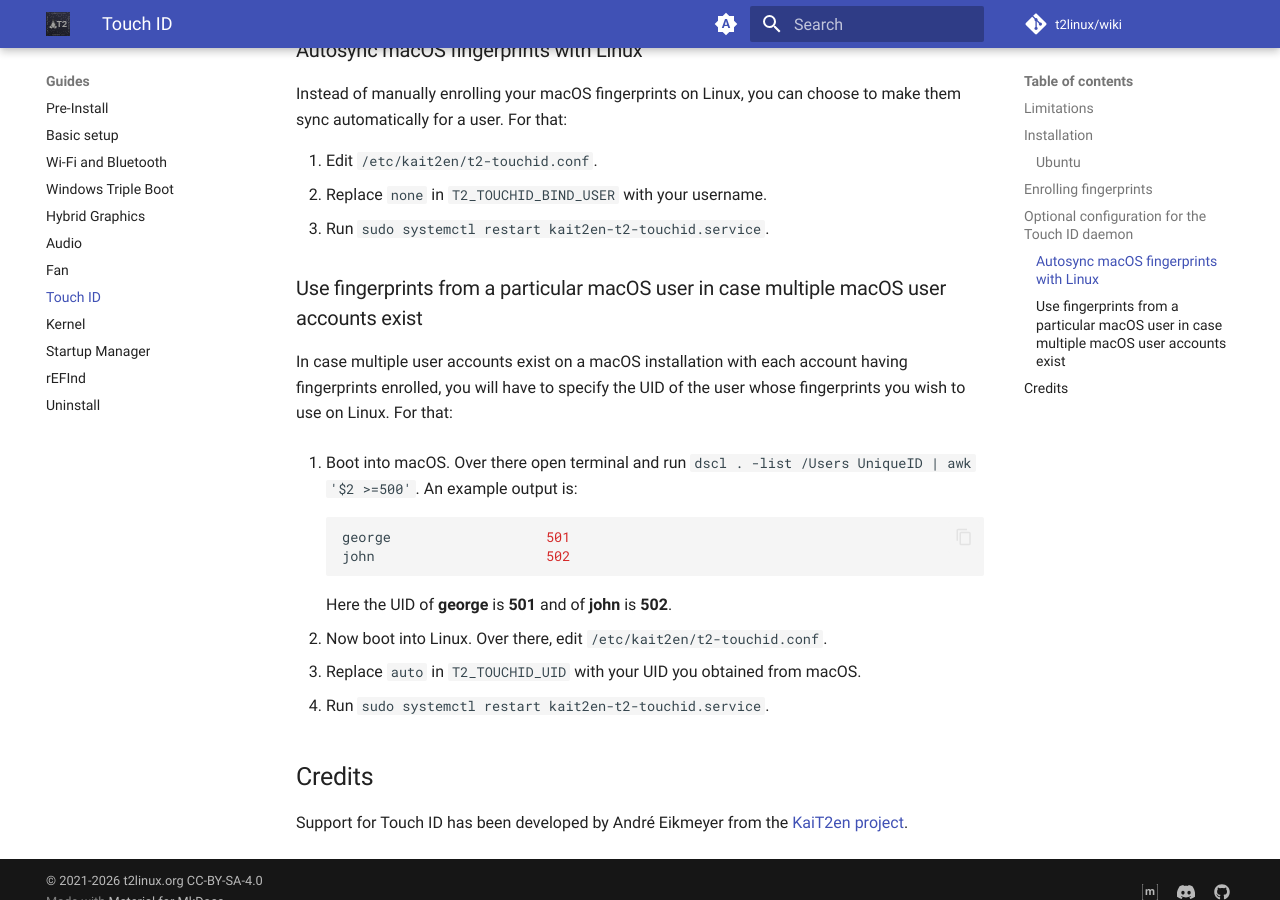
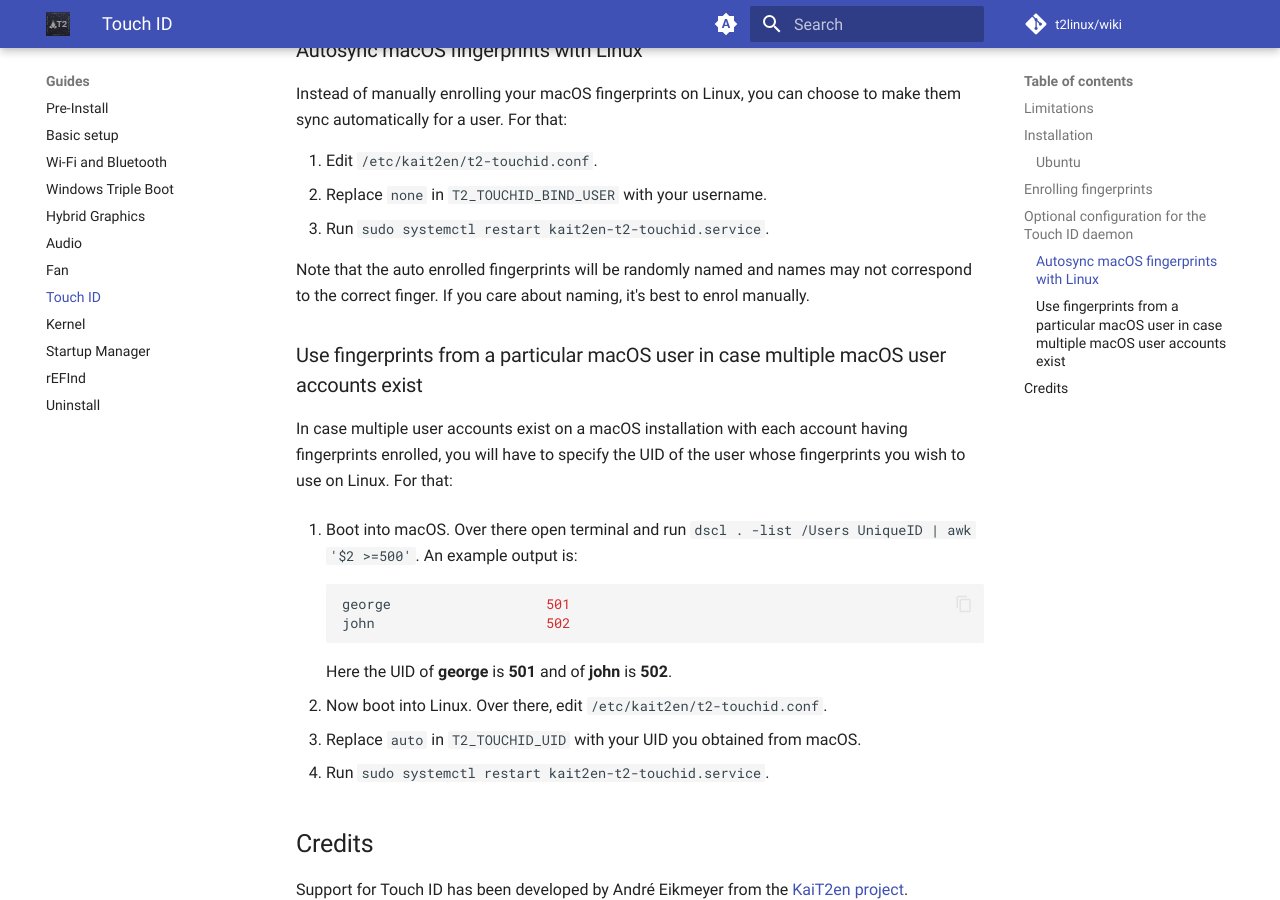
Before and after one commit to t2linux/wiki, an MkDocs documentation site: the page built from docs/guides/touchid.md, in a window 1280 px wide and 900 px high, scrolled down 1351 px. Built offline with MkDocs 1.6.1 and Material for MkDocs 9.7.7, drawn with Linux system fonts in a browser that asks for light colours; comment, search, counter and statistics services are not loaded.

Commit message:
TouchID: Clarify naming in case of auto enrol

```diff
--- a/docs/guides/touchid.md
+++ b/docs/guides/touchid.md
@@ -44,6 +44,8 @@ Instead of manually enrolling your macOS fingerprints on Linux, you can choose t
 2. Replace `none` in `T2_TOUCHID_BIND_USER` with your username.
 3. Run `sudo systemctl restart kait2en-t2-touchid.service`.
 
+Note that the auto enrolled fingerprints will be randomly named and names may not correspond to the correct finger. If you care about naming, it's best to enrol manually.
+
 ### Use fingerprints from a particular macOS user in case multiple macOS user accounts exist
 
 In case multiple user accounts exist on a macOS installation with each account having fingerprints enrolled, you will have to specify the UID of the user whose fingerprints you wish to use on Linux. For that:
```
